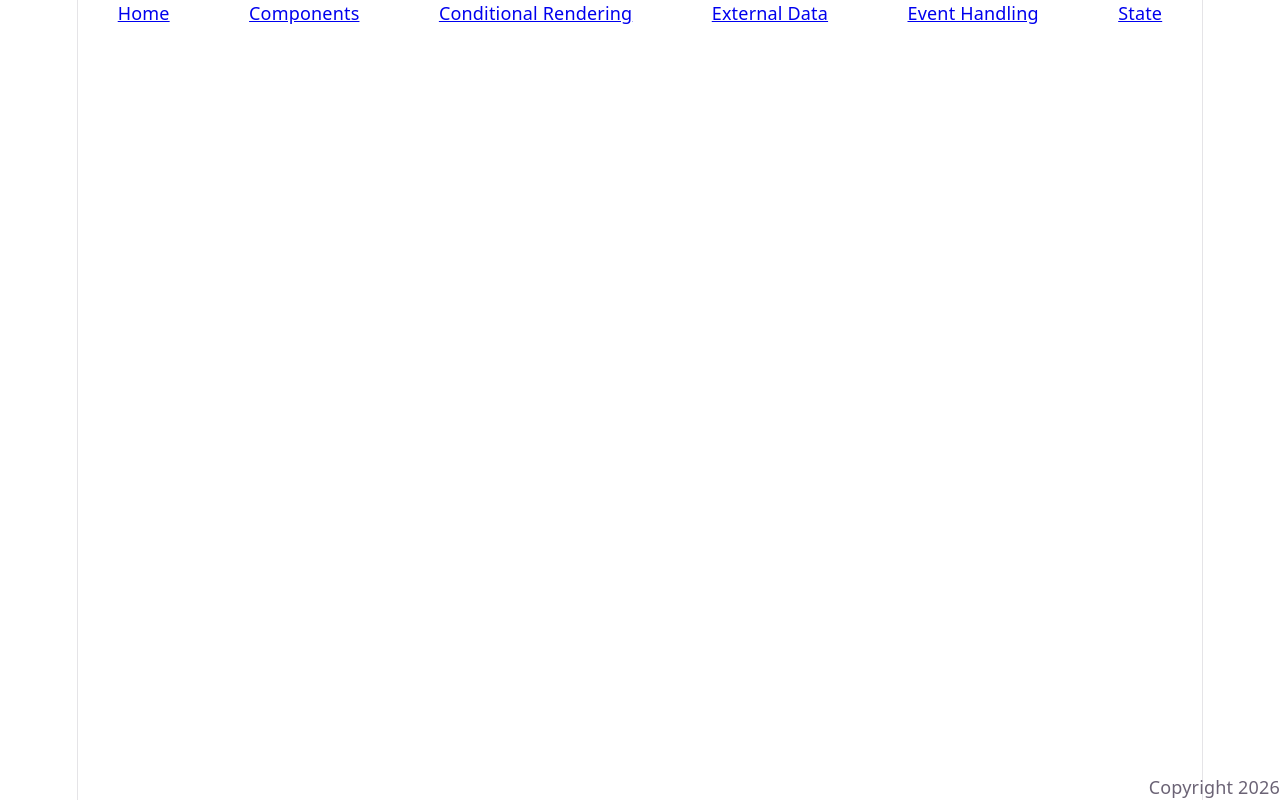
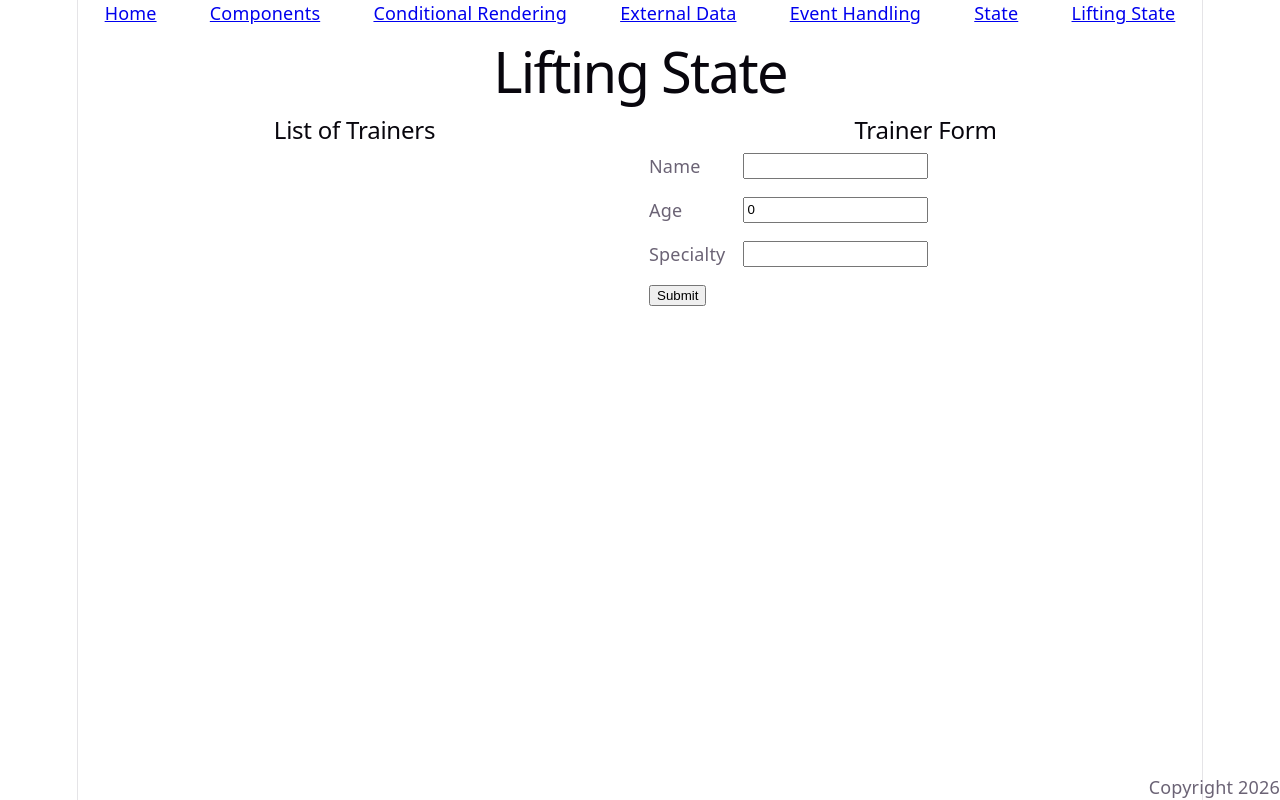
Before and after one commit to JHarry444/React-07-26, a React (Vite) app: page /lifting in a window 1280 px wide. Built offline with nearby package versions, Linux system fonts and the light colour scheme.

Commit message:
lifting state

```diff
--- a/src/App.jsx
+++ b/src/App.jsx
@@ -6,6 +6,7 @@ import EventHandlingPage from './components/pages/EventHandlingPage'
 import ExternalDataPage from './components/pages/ExternalDataPage'
 import { BrowserRouter as Router, Routes, Route } from "react-router"
 import StatePage from './components/pages/StatePage'
+import LiftingStatePage from './components/pages/LiftingStatePage'
 
 function App() {
   /* <> is a react fragment, cuts down on the need for extra divs */
@@ -21,6 +22,7 @@ function App() {
         <Route path="/external" element={<ExternalDataPage />} />
         <Route path="/events" element={<EventHandlingPage />} />
         <Route path="/state" element={<StatePage />} />
+        <Route path="/lifting" element={<LiftingStatePage />} />
       </Routes>
       <footer>
         <p>Copyright 2026</p>
--- /dev/null
+++ b/src/components/ListTrainers.jsx
@@ -0,0 +1,27 @@
+import Trainer from "./Trainer";
+
+function ListTrainers({ trainers }) {
+    return (
+        <>
+            <h2>List of Trainers</h2>
+            <div className="trainers-container">
+                {
+                    trainers.map(({ name, age, specialty }) => (
+                        <div>
+                            <Trainer
+                                key={name}
+                                name={name}
+                                age={age}
+                                specialty={specialty}
+                            />
+                        </div>
+
+                    ))
+                }
+            </div>
+
+        </>
+    );
+}
+
+export default ListTrainers;
--- a/src/components/NavBar.jsx
+++ b/src/components/NavBar.jsx
@@ -9,6 +9,7 @@ function NavBar() {
             <Link to="/external">External Data</Link>
             <Link to="/events">Event Handling</Link>
             <Link to="/state">State</Link>
+            <Link to="/lifting">Lifting State</Link>
         </nav>
     );
 }
--- a/src/components/TrainerForm.jsx
+++ b/src/components/TrainerForm.jsx
@@ -1,4 +1,4 @@
-import { useState } from "react";
+import { useRef, useState } from "react";
 
 // function TrainerForm() {
 //     // name, age and specialty are all 'controlled components', meaning their values are controlled by react state
@@ -22,26 +22,47 @@ import { useState } from "react";
 // export default TrainerForm;
 
 
-function TrainerForm() {
+function TrainerForm({ setTrainers }) {
     // name, age and specialty are all 'controlled components', meaning their values are controlled by react state
     let [data, setData] = useState({
         name: "",
-        age: "",
+        age: 0,
         specialty: ""
     });
 
+    const handleSubmit = (e) => {
+        e.preventDefault();
+        // prev is the previous state of trainers, we spread it into a new array and add the new data to it
+        setTrainers(prev => [...prev, data]);
+        setData({
+            name: "",
+            age: 0,
+            specialty: ""
+        });
+        nameRef.current.focus();
+    }
+
+    const nameRef = useRef(null);
+
+
+
     return (
-        <form>
+        <>
+            <h2>Trainer Form</h2>
+            <form onSubmit={handleSubmit}>
                 <label htmlFor="name">Name</label>
                 <input type="text" name="name" id="name" value={data.name}
-                onChange={(e) => setData({ ...data, name: e.target.value })} required minLength={2} />
+                    onChange={(e) => setData({ ...data, name: e.target.value })} required minLength={2} ref={nameRef} />
                 <label htmlFor="age">Age</label>
                 <input type="number" name="age" id="age" value={data.age}
-                onChange={(e) => setData({ ...data, age: e.target.value })} required min={0} />
+                    onChange={(e) => setData({ ...data, age: Number(e.target.value) })} required min={18} />
                 <label htmlFor="specialty">Specialty</label>
                 <input type="text" name="specialty" id="specialty" value={data.specialty}
                     onChange={(e) => setData({ ...data, specialty: e.target.value })} required minLength={2} />
+                <button type="submit">Submit</button>
             </form>
+        </>
+
     );
 }
 
--- /dev/null
+++ b/src/components/pages/LiftingStatePage.jsx
@@ -0,0 +1,25 @@
+import { useState } from "react";
+import ListTrainers from "../ListTrainers";
+import TrainerForm from "../TrainerForm";
+import './lifting.css';
+
+
+function LiftingStatePage() {
+    const [trainers, setTrainers] = useState([]);
+    return (
+        <>
+            <h1>Lifting State</h1>
+            <section className="lifting-container">
+                <div>
+                    <ListTrainers trainers={trainers} />
+                </div>
+                <div>
+                    <TrainerForm setTrainers={setTrainers} />
+                </div>
+            </section>
+
+        </>
+    );
+}
+
+export default LiftingStatePage;
--- /dev/null
+++ b/src/components/pages/lifting.css
@@ -0,0 +1,18 @@
+.lifting-container {
+    display: grid;
+    grid-template-columns: 1fr 1fr;
+    gap: 1rem;
+}
+
+.lifting-container form {
+    max-width: fit-content;
+    display: grid;
+    grid-template-columns: 1fr 3fr;
+    justify-items: start;
+    gap: 1rem;
+}
+
+.trainers-container {
+    display: grid;
+    grid-template-columns: repeat(4, 1fr);
+}
```
Lines whose indentation alone changed are shown as unchanged.
